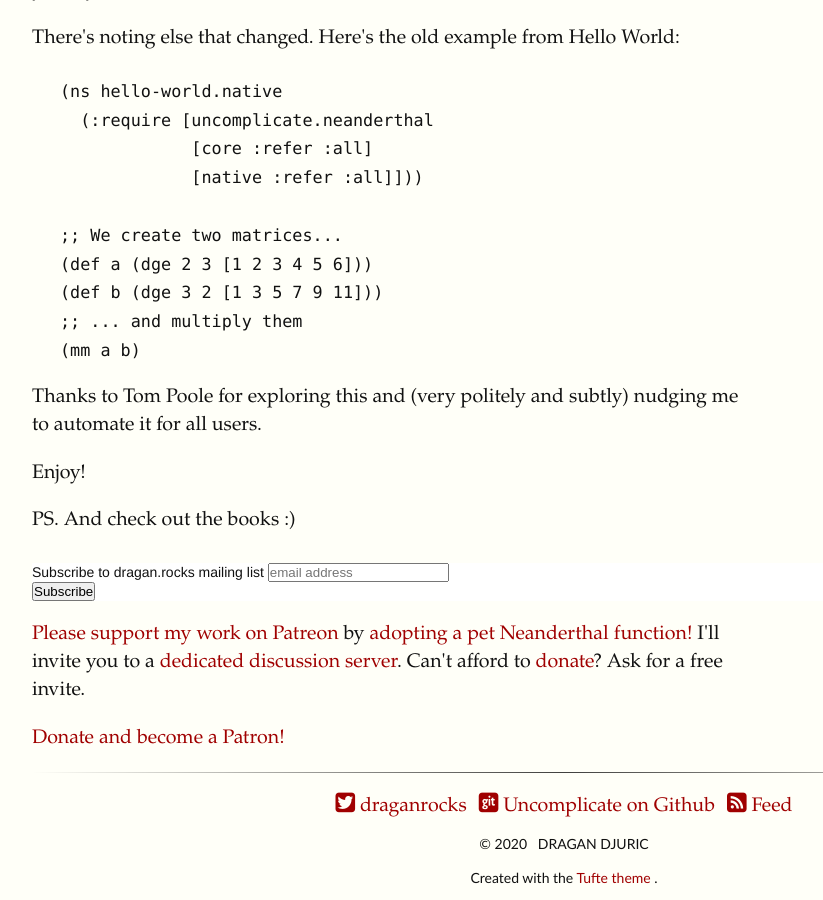
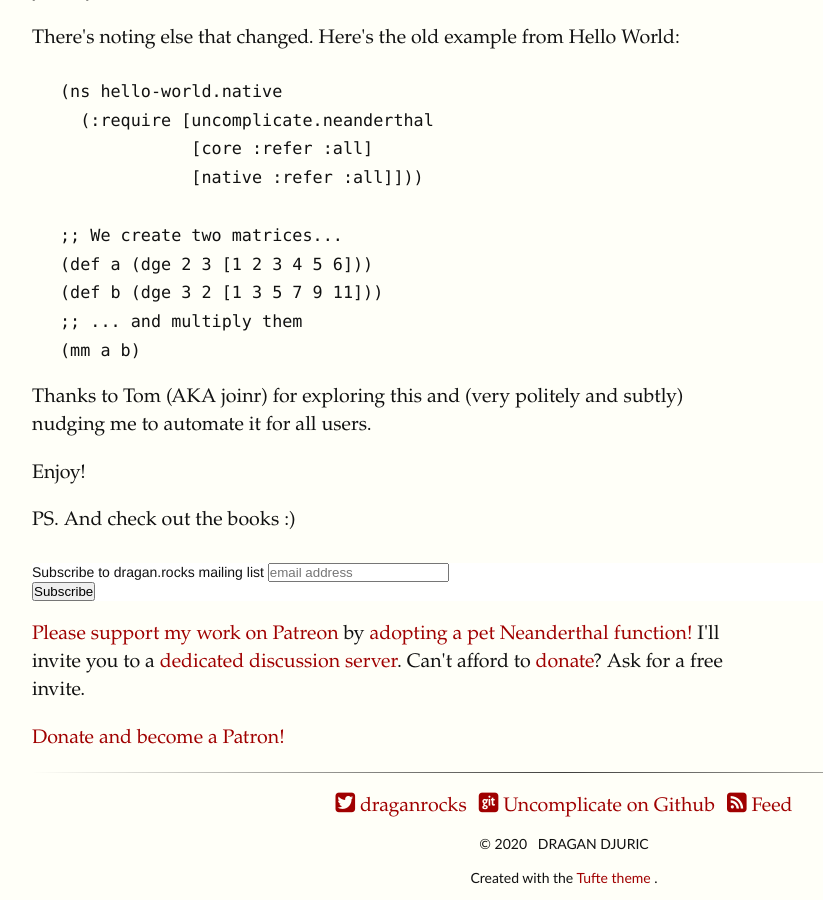
Before and after one commit to blueberry/blueberry.github.io, a Jekyll site: the page built from _posts/2020-08-06-Clojure-Neanderthal-MKL-acceleration-out-of-the-box.html, in a window 1280 px wide and 900 px high, scrolled down 1736 px. Shown: the whole window, without its empty margins (96-919 px from the left). Built offline with Jekyll 4.4.1, drawn with Linux system fonts in a browser that asks for light colours; comment, search, counter and statistics services are not loaded.

Commit message:
Fix acknowledgement.

```diff
--- a/_posts/2020-08-06-Clojure-Neanderthal-MKL-acceleration-out-of-the-box.html
+++ b/_posts/2020-08-06-Clojure-Neanderthal-MKL-acceleration-out-of-the-box.html
@@ -91,7 +91,7 @@ There's noting else that changed. Here's the old example from Hello World:
 </pre>
 
 <p>
-Thanks to Tom Poole for exploring this and (very politely and subtly)
+    Thanks to Tom (AKA joinr) for exploring this and (very politely and subtly)
 nudging me to automate it for all users.
 </p>
 
```
